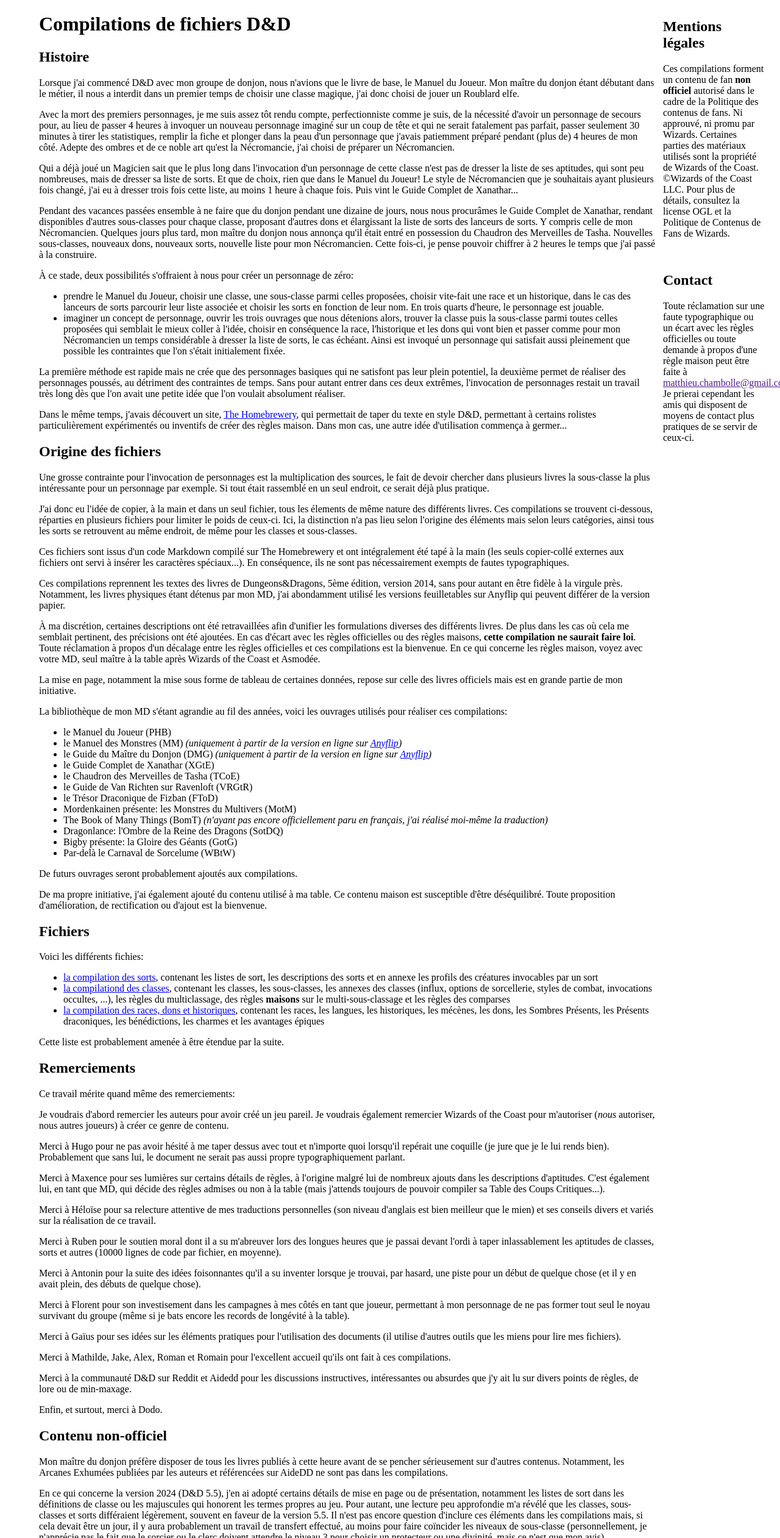
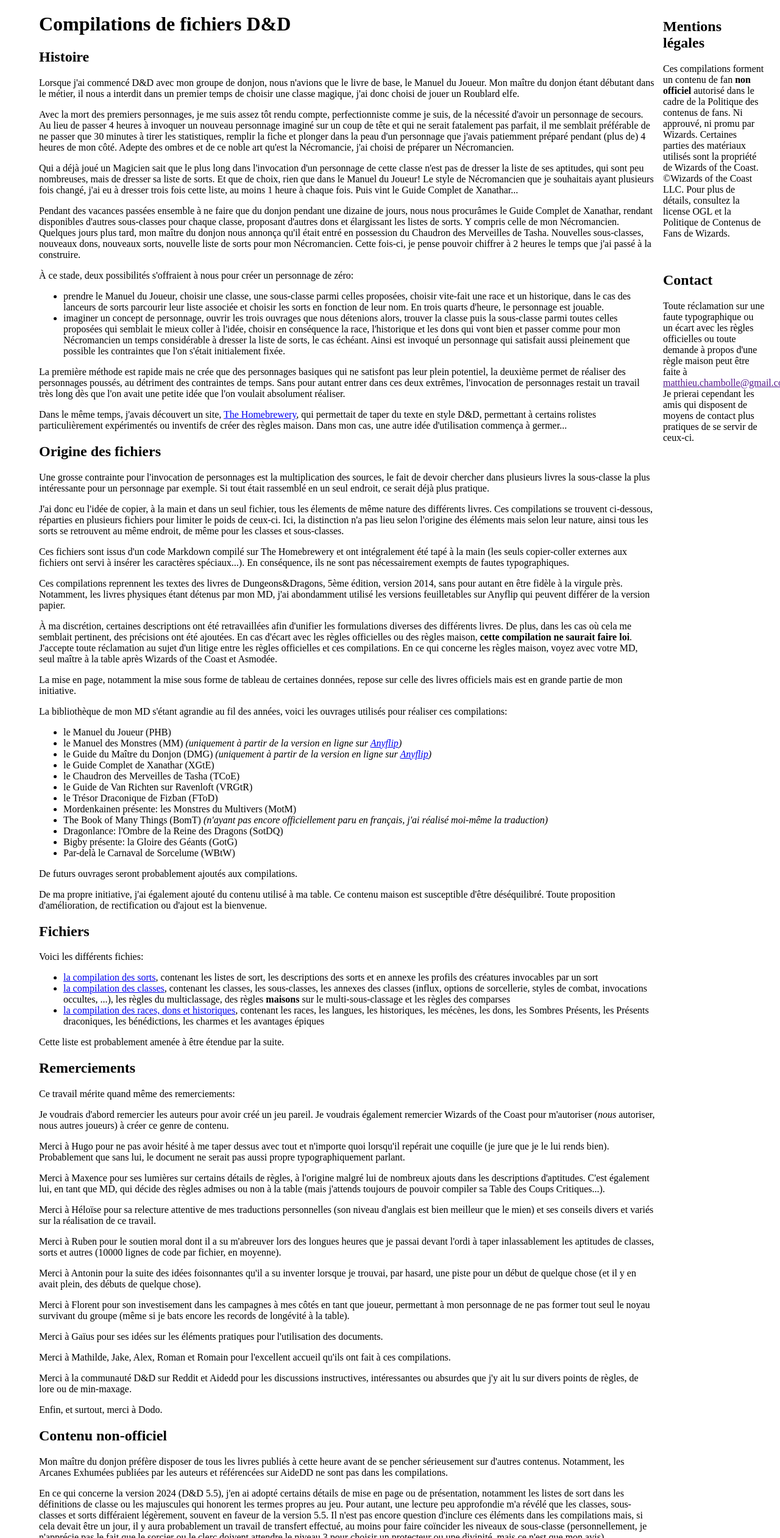
Before and after one commit to Esoric/esoric.github.io, a plain HTML site: page index.html in a window 1280 px wide. Shown: the top 2522 px of the page at 61% size. Drawn offline with Linux system fonts and the light colour scheme.

Commit message:
Update index.html

```diff
--- a/index.html
+++ b/index.html
@@ -18,9 +18,9 @@
     <h1>Compilations de fichiers D&amp;D</h1>
     <h2>Histoire</h2>
     <p>Lorsque j'ai commencé D&amp;D avec mon groupe de donjon, nous n'avions que le livre de base, le Manuel du Joueur. Mon maître du donjon étant débutant dans le métier, il nous a interdit dans un premier temps de choisir une classe magique, j'ai donc choisi de jouer un Roublard elfe.</p>
-    <p>Avec la mort des premiers personnages, je me suis assez tôt rendu compte, perfectionniste comme je suis, de la nécessité d'avoir un personnage de secours pour, au lieu de passer 4 heures à invoquer un nouveau personnage imaginé sur un coup de tête et qui ne serait fatalement pas parfait, passer seulement 30 minutes à tirer les statistiques, remplir la fiche et plonger dans la peau d'un personnage que j'avais patiemment préparé pendant (plus de) 4 heures de mon côté. Adepte des ombres et de ce noble art qu'est la Nécromancie, j'ai choisi de préparer un Nécromancien.</p>
+    <p>Avec la mort des premiers personnages, je me suis assez tôt rendu compte, perfectionniste comme je suis, de la nécessité d'avoir un personnage de secours. Au lieu de passer 4 heures à invoquer un nouveau personnage imaginé sur un coup de tête et qui ne serait fatalement pas parfait, il me semblait préférable de ne passer que 30 minutes à tirer les statistiques, remplir la fiche et plonger dans la peau d'un personnage que j'avais patiemment préparé pendant (plus de) 4 heures de mon côté. Adepte des ombres et de ce noble art qu'est la Nécromancie, j'ai choisi de préparer un Nécromancien.</p>
     <p>Qui a déjà joué un Magicien sait que le plus long dans l'invocation d'un personnage de cette classe n'est pas de dresser la liste de ses aptitudes, qui sont peu nombreuses, mais de dresser sa liste de sorts. Et que de choix, rien que dans le Manuel du Joueur! Le style de Nécromancien que je souhaitais ayant plusieurs fois changé, j'ai eu à dresser trois fois cette liste, au moins 1 heure à chaque fois. Puis vint le Guide Complet de Xanathar...</p>
-    <p>Pendant des vacances passées ensemble à ne faire que du donjon pendant une dizaine de jours, nous nous procurâmes le Guide Complet de Xanathar, rendant disponibles d'autres sous-classes pour chaque classe, proposant d'autres dons et élargissant la liste de sorts des lanceurs de sorts. Y compris celle de mon Nécromancien. Quelques jours plus tard, mon maître du donjon nous annonça qu'il était entré en possession du Chaudron des Merveilles de Tasha. Nouvelles sous-classes, nouveaux dons, nouveaux sorts, nouvelle liste pour mon Nécromancien. Cette fois-ci, je pense pouvoir chiffrer à 2 heures le temps que j'ai passé à la construire.</p>
+    <p>Pendant des vacances passées ensemble à ne faire que du donjon pendant une dizaine de jours, nous nous procurâmes le Guide Complet de Xanathar, rendant disponibles d'autres sous-classes pour chaque classe, proposant d'autres dons et élargissant les listes de sorts. Y compris celle de mon Nécromancien. Quelques jours plus tard, mon maître du donjon nous annonça qu'il était entré en possession du Chaudron des Merveilles de Tasha. Nouvelles sous-classes, nouveaux dons, nouveaux sorts, nouvelle liste de sorts pour mon Nécromancien. Cette fois-ci, je pense pouvoir chiffrer à 2 heures le temps que j'ai passé à la construire.</p>
     <p>À ce stade, deux possibilités s'offraient à nous pour créer un personnage de zéro:</p>
     <ul>
         <li>prendre le Manuel du Joueur, choisir une classe, une sous-classe parmi celles proposées, choisir vite-fait une race et un historique, dans le cas des lanceurs de sorts parcourir leur liste associée et choisir les sorts en fonction de leur nom. En trois quarts d'heure, le personnage est jouable.</li>
@@ -30,11 +30,11 @@
     <p>Dans le même temps, j'avais découvert un site, <a href="https://homebrewery.naturalcrit.com">The Homebrewery</a>, qui permettait de taper du texte en style D&amp;D, permettant à certains rolistes particulièrement expérimentés ou inventifs de créer des règles maison. Dans mon cas, une autre idée d'utilisation commença à germer...</p>
     <h2>Origine des fichiers</h2>
     <p>Une grosse contrainte pour l'invocation de personnages est la multiplication des sources, le fait de devoir chercher dans plusieurs livres la sous-classe la plus intéressante pour un personnage par exemple. Si tout était rassemblé en un seul endroit, ce serait déjà plus pratique.</p>
-    <p>J'ai donc eu l'idée de copier, à la main et dans un seul fichier, tous les élements de même nature des différents livres. Ces compilations se trouvent ci-dessous, réparties en plusieurs fichiers pour limiter le poids de ceux-ci. Ici, la distinction n'a pas lieu selon l'origine des éléments mais selon leurs catégories, ainsi tous les sorts se retrouvent au même endroit, de même pour les classes et sous-classes.</p>
+    <p>J'ai donc eu l'idée de copier, à la main et dans un seul fichier, tous les élements de même nature des différents livres. Ces compilations se trouvent ci-dessous, réparties en plusieurs fichiers pour limiter le poids de ceux-ci. Ici, la distinction n'a pas lieu selon l'origine des éléments mais selon leur nature, ainsi tous les sorts se retrouvent au même endroit, de même pour les classes et sous-classes.</p>
     </ul>
-    <p>Ces fichiers sont issus d'un code Markdown compilé sur The Homebrewery et ont intégralement été tapé à la main (les seuls copier-collé externes aux fichiers ont servi à insérer les caractères spéciaux...). En conséquence, ils ne sont pas nécessairement exempts de fautes typographiques.</p>
+    <p>Ces fichiers sont issus d'un code Markdown compilé sur The Homebrewery et ont intégralement été tapé à la main (les seuls copier-coller externes aux fichiers ont servi à insérer les caractères spéciaux...). En conséquence, ils ne sont pas nécessairement exempts de fautes typographiques.</p>
     <p>Ces compilations reprennent les textes des livres de Dungeons&amp;Dragons, 5ème édition, version 2014, sans pour autant en être fidèle à la virgule près. Notamment, les livres physiques étant détenus par mon MD, j'ai abondamment utilisé les versions feuilletables sur Anyflip qui peuvent différer de la version papier.</p>
-    <p>À ma discrétion, certaines descriptions ont été retravaillées afin d'unifier les formulations diverses des différents livres. De plus dans les cas où cela me semblait pertinent, des précisions ont été ajoutées. En cas d'écart avec les règles officielles ou des règles maisons, <b>cette compilation ne saurait faire loi</b>. Toute réclamation à propos d'un décalage entre les règles officielles et ces compilations est la bienvenue. En ce qui concerne les règles maison, voyez avec votre MD, seul maître à la table après Wizards of the Coast et Asmodée.</p>
+    <p>À ma discrétion, certaines descriptions ont été retravaillées afin d'unifier les formulations diverses des différents livres. De plus, dans les cas où cela me semblait pertinent, des précisions ont été ajoutées. En cas d'écart avec les règles officielles ou des règles maison, <b>cette compilation ne saurait faire loi</b>. J'accepte toute réclamation au sujet d'un litige entre les règles officielles et ces compilations. En ce qui concerne les règles maison, voyez avec votre MD, seul maître à la table après Wizards of the Coast et Asmodée.</p>
     <p>La mise en page, notamment la mise sous forme de tableau de certaines données, repose sur celle des livres officiels mais est en grande partie de mon initiative.</p>
     <p>La bibliothèque de mon MD s'étant agrandie au fil des années, voici les ouvrages utilisés pour réaliser ces compilations:</p>
     <ul>
@@ -57,7 +57,7 @@
     <p>Voici les différents fichies:</p>
     <ul>
         <li><a href="sorts.pdf" download="sorts.pdf">la compilation des sorts</a>, contenant les listes de sort, les descriptions des sorts et en annexe les profils des créatures invocables par un sort</li>
-        <li><a href="classes.pdf" download="classes.pdf">la compilationd des classes</a>, contenant les classes, les sous-classes, les annexes des classes (influx, options de sorcellerie, styles de combat, invocations occultes, ...), les règles du multiclassage, des règles <b>maisons</b> sur le multi-sous-classage et les règles des comparses</li>
+        <li><a href="classes.pdf" download="classes.pdf">la compilation des classes</a>, contenant les classes, les sous-classes, les annexes des classes (influx, options de sorcellerie, styles de combat, invocations occultes, ...), les règles du multiclassage, des règles <b>maisons</b> sur le multi-sous-classage et les règles des comparses</li>
         <li><a href="personnalisation.pdf" download="personnalisation.pdf">la compilation des races, dons et historiques</a>, contenant les races, les langues, les historiques, les mécènes, les dons, les Sombres Présents, les Présents draconiques, les bénédictions, les charmes et les avantages épiques</li>
     </ul>
     <p>Cette liste est probablement amenée à être étendue par la suite.</p>
@@ -70,7 +70,7 @@
     <p>Merci à Ruben pour le soutien moral dont il a su m'abreuver lors des longues heures que je passai devant l'ordi à taper inlassablement les aptitudes de classes, sorts et autres (10000 lignes de code par fichier, en moyenne).</p>
     <p>Merci à Antonin pour la suite des idées foisonnantes qu'il a su inventer lorsque je trouvai, par hasard, une piste pour un début de quelque chose (et il y en avait plein, des débuts de quelque chose).</p>
     <p>Merci à Florent pour son investisement dans les campagnes à mes côtés en tant que joueur, permettant à mon personnage de ne pas former tout seul le noyau survivant du groupe (même si je bats encore les records de longévité à la table).</p>
-    <p>Merci à Gaïus pour ses idées sur les éléments pratiques pour l'utilisation des documents (il utilise d'autres outils que les miens pour lire mes fichiers).</p>
+    <p>Merci à Gaïus pour ses idées sur les éléments pratiques pour l'utilisation des documents.</p>
     <p>Merci à Mathilde, Jake, Alex, Roman et Romain pour l'excellent accueil qu'ils ont fait à ces compilations.</p>
     <p>Merci à la communauté D&amp;D sur Reddit et Aidedd pour les discussions instructives, intéressantes ou absurdes que j'y ait lu sur divers points de règles, de lore ou de min-maxage.</p>
     <p>Enfin, et surtout, merci à Dodo.</p>
```
